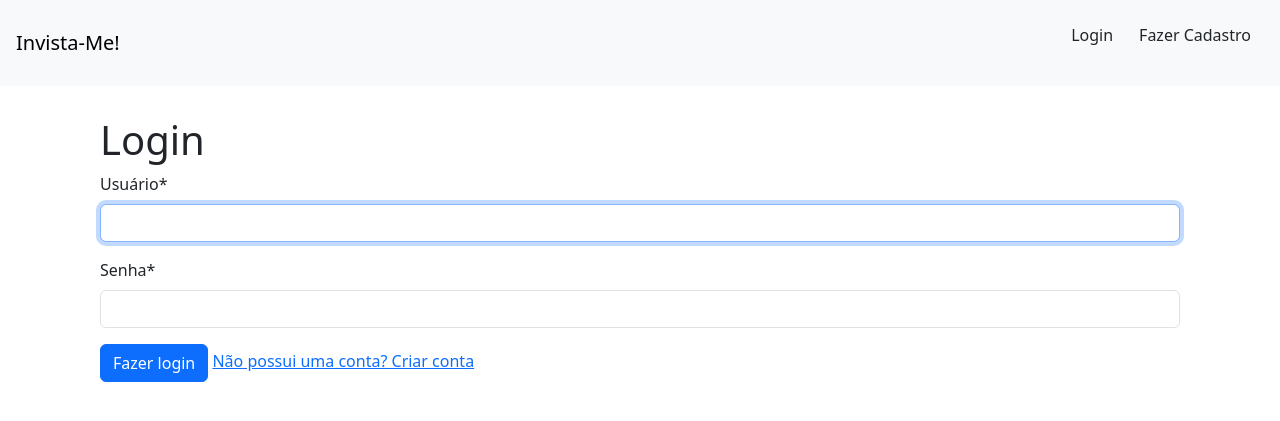
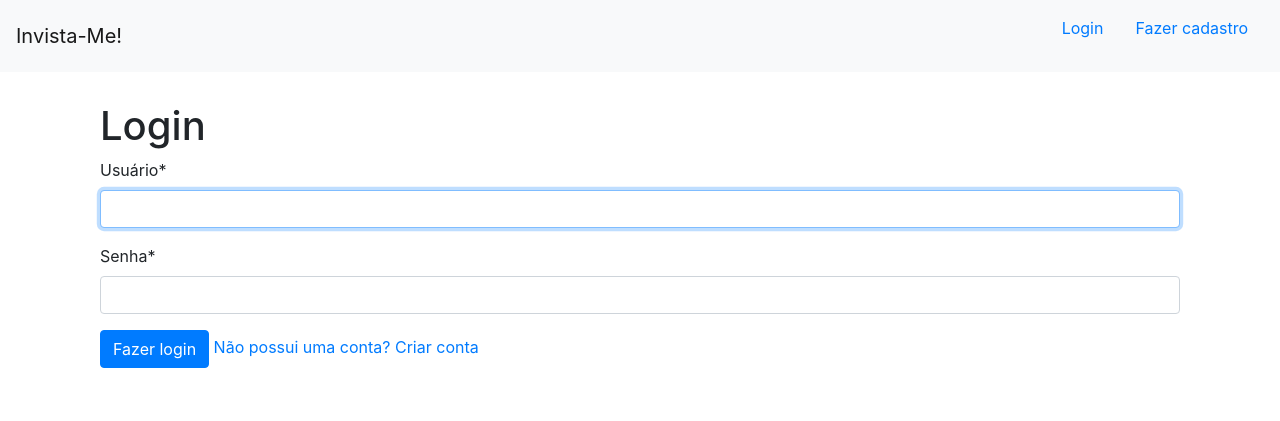
Before and after one commit to daniel-antunes-da-silva/investimentos-django, a Django app: a page that uses invista_me/templates/investimentos/base.html in a window 1280 px wide. Shown: the top 421 px of the page. Run offline with Django 4.2, Linux system fonts and the light colour scheme; some libraries are stand-ins or nearby versions.

Commit message:
modificado para visualização do botão etc ficarem bonitos

```diff
--- a/invista_me/templates/investimentos/base.html
+++ b/invista_me/templates/investimentos/base.html
@@ -1,39 +1,38 @@
 <!doctype html>
-<html lang="pt-br" data-bs-theme="light">
+<html lang="pt-br">
   <head>
     <!-- Required meta tags -->
     <meta charset="utf-8">
     <meta name="viewport" content="width=device-width, initial-scale=1, shrink-to-fit=no">
 
     <!-- Bootstrap CSS -->
-    <link href="https://cdn.jsdelivr.net/npm/bootstrap@5.3.2/dist/css/bootstrap.min.css" rel="stylesheet" integrity="sha384-T3c6CoIi6uLrA9TneNEoa7RxnatzjcDSCmG1MXxSR1GAsXEV/Dwwykc2MPK8M2HN" crossorigin="anonymous">
+        <link rel="stylesheet" href="https://stackpath.bootstrapcdn.com/bootstrap/4.5.2/css/bootstrap.min.css"
+        integrity="sha384-JcKb8q3iqJ61gNV9KGb8thSsNjpSL0n8PARn9HuZOnIxN0hoP+VmmDGMN5t9UJ0Z" crossorigin="anonymous">
+
 
     <title>Invista-Me!</title>
   </head>
   <body>
         <!-- As a link -->
- <nav class="navbar navbar-light bg-light p-3">
+    <nav class="navbar navbar-light bg-light">
           <a class="navbar-brand" href="{% url 'investimentos' %}">Invista-Me!</a>
           <ul style="list-style: none;">
             {% if user.is_authenticated %}
             <li style="float: left">
+              <strong class="nav-item nav-link">Bem vindo {{user.get_username}} </strong>
+            </li>
+            <li style="float: left">
                <form method="POST" action="{% url 'logout' %}">
                  {% csrf_token %}
-                <button class="btn bg-light" type="submit">Sair</button>
+               <button class="btn bg-light text-primary" type="submit">Sair</button>
                </form>
             </li>
             {% else %}
             <li style="float: left">
-           <form method="POST" action="{% url 'login' %}">
-             {% csrf_token %}
-                <button class="btn bg-light" type="submit">Login</button>
-            </form>
+              <a class="nav-item nav-link" href="{% url 'login' %}">Login</a>
             </li>
             <li style="float: left">
-           <form method="POST" action="{% url 'novo_usuario' %}">
-             {% csrf_token %}
-                <button class="btn bg-light" type="submit">Fazer Cadastro</button>
-            </form>
+              <a class="nav-item nav-link" href="{% url 'novo_usuario' %}">Fazer cadastro</a>
             </li>
             {% endif %}
           </ul>
```
Lines whose indentation alone changed are shown as unchanged.
